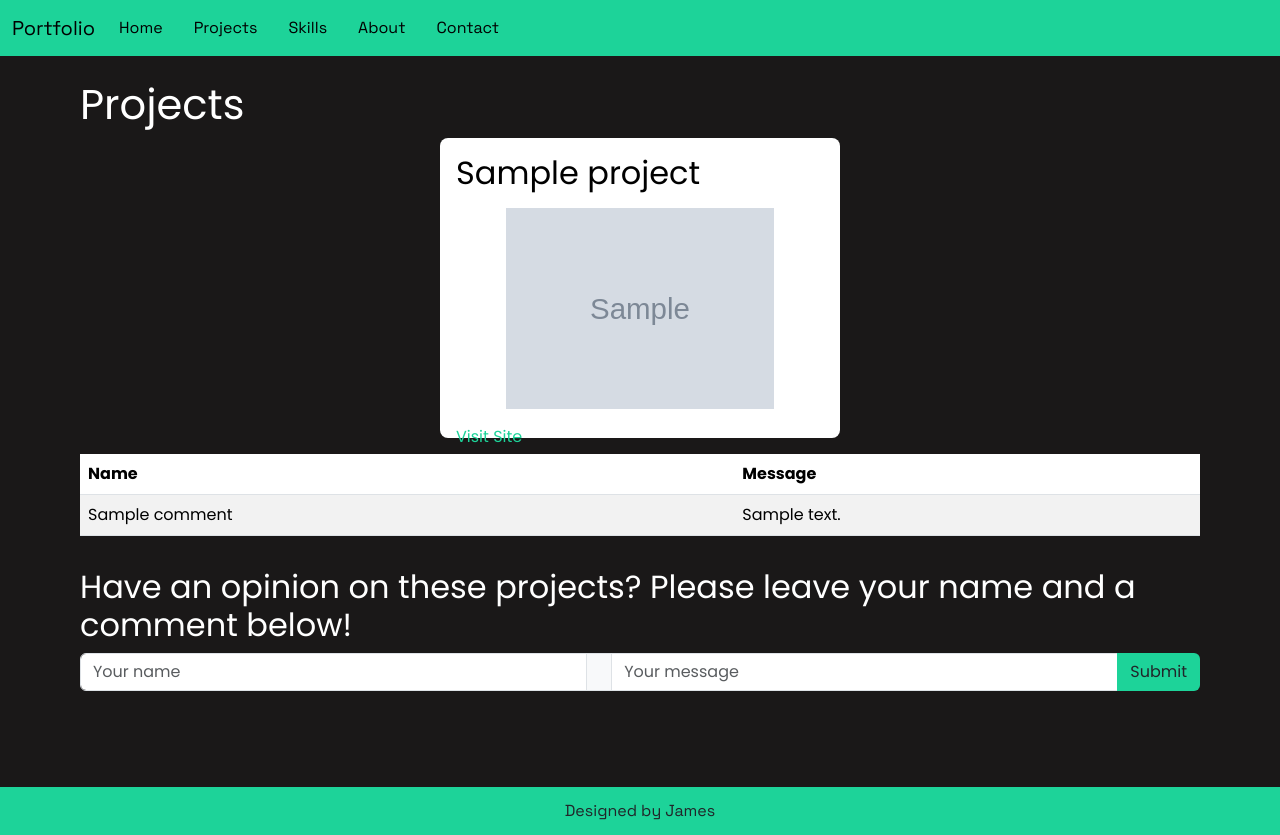
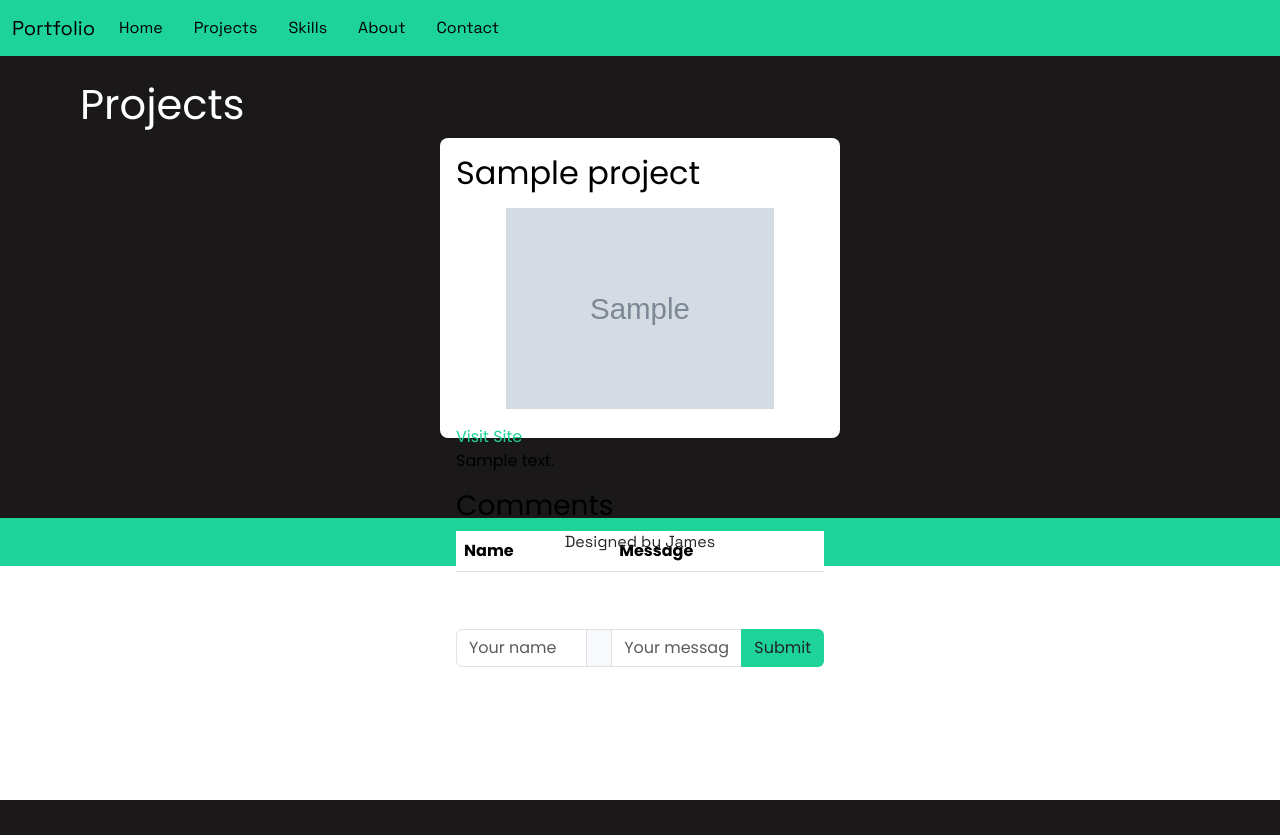
Before and after one commit to james-fitz86/portfolio, a Flask app: template templates/projects.html in a window 1280 px wide. After the commit the page ends 800 px from the top, so only its background shows below. Run offline with Flask 3, Linux system fonts and the light colour scheme; the template is opened without the code that fills it: most values are stand-ins (such as "Sample title", 1, 10 or a date in 2020); grey boxes marked "Sample" are stand-in pictures; lists and menus that the app fills with data are empty.

Commit message:
put the comments within for loop, each project has a comment section

```diff
--- a/templates/projects.html
+++ b/templates/projects.html
@@ -11,8 +11,7 @@
                 <img src="{{ project.image }}">
                 <a href="{{ project.link }}">Visit Site</a>
                 <p>{{ project.description }}</p>
-            </div>
-            {% endfor %}
+                <h3>Comments</h3>
                 <table class="table table-striped table-hover">
                   <thead>
                     <tr>
@@ -21,16 +20,16 @@
                     </tr>
                   </thead>
                   <tbody>
-                  {% for name, message in comments.items() %}
+                    {% for comment in comments.get(project.id, []) %}
                     <tr>
-                    <td>{{ name }}</td>
-                    <td>{{ message }}</td>
+                      <td>{{ comment.name }}</td>
+                      <td>{{ comment.message }}</td>
                     </tr>
                     {% endfor %}
                   </tbody>
                 </table>
-            <form action="{{ url_for('enter_comment') }}" method="POST">
-                <h2 class="formtext">Have an opinion on these projects? Please leave your name and a comment below!</h2>
+                <form action="{{ url_for('enter_comment', project_id=project.id) }}" method="POST">
+                  <h3 class="formtext">Add a comment below!</h3>
                   <div class="input-group mb-3">
                     <input type="text" name="name" class="form-control" placeholder="Your name" required>
                     <span class="input-group-text"></span>
@@ -39,5 +38,7 @@
                   </div>
                 </form>
               </div>
+              {% endfor %}
+        </div>
 
 {% endblock %}
```
Lines whose indentation alone changed are shown as unchanged.
